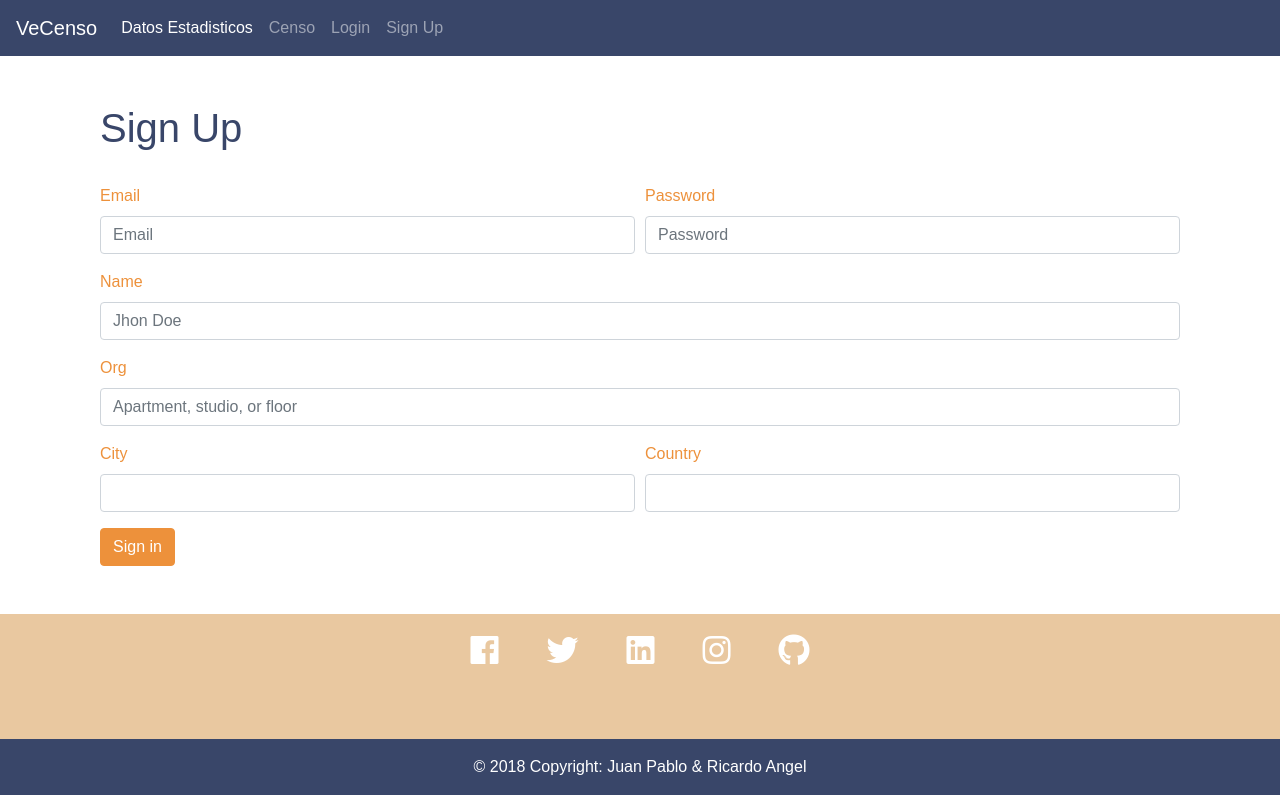
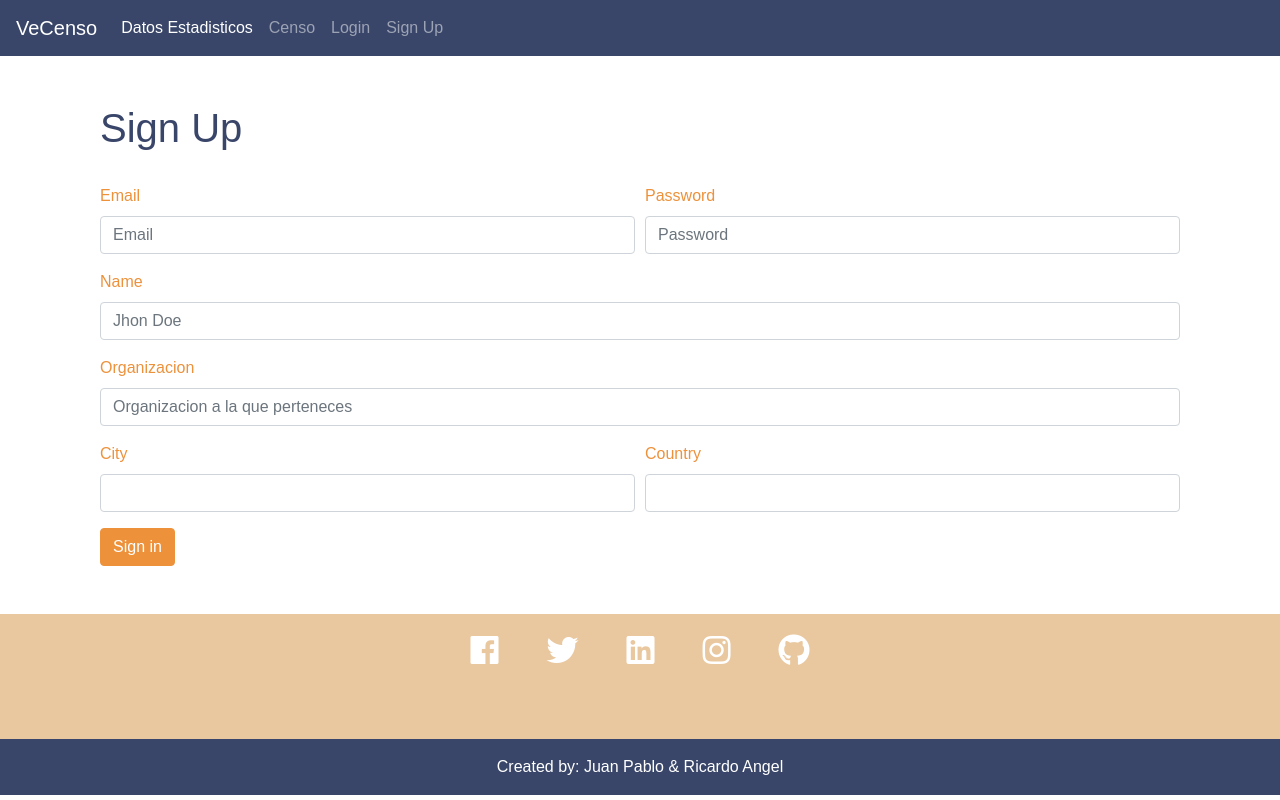
Before and after one commit to jpgonzalez14/censo-venezolano-front, a React (Create React App) app: page /register in a window 1280 px wide. Built offline with nearby package versions, Linux system fonts and the light colour scheme.

Commit message:
arreglos

```diff
--- a/src/components/auth/Register.js
+++ b/src/components/auth/Register.js
@@ -109,11 +109,11 @@ class Register extends Component {
             />
           </div>
           <div className="form-group">
-            <label className="secondary-text-color">Org</label>
+            <label className="secondary-text-color">Organizacion</label>
             <input
               type="text"
               className="form-control"
-              placeholder="Apartment, studio, or floor"
+              placeholder="Organizacion a la que perteneces"
               name="org"
               value={this.state.org}
               onChange={this.onChange}
--- a/src/components/dashboard/PersonList.js
+++ b/src/components/dashboard/PersonList.js
@@ -30,11 +30,8 @@ class PersonList extends React.Component {
     return (
       <div className="col-xs-12 col-md-8">
         <br />
-        <h2 className="primary-text-color">Filterable Table</h2>
-        <p>
-          Type something in the input field to search the table for first names,
-          last names or emails:
-        </p>
+        <h2 className="primary-text-color">Lista de personas censadas</h2>
+        <p>Aqui podras filtar algunos parametros de la informacion:</p>
         <input
           class="form-control"
           id="myInput"
--- a/src/components/dashboard/sidemenu.js
+++ b/src/components/dashboard/sidemenu.js
@@ -19,10 +19,24 @@ class SideMenu extends Component {
             </p>
           </div>
         </div>
+        <br />
+        <div className="alert alert-success" role="alert">
+          Que gusto es tenerte de vuelta <strong> {user.name}</strong>, recuerda
+          que necesitamos de tu ayuda para verificar los datos de las personas
+          censadas.
+        </div>
+        <div class="alert alert-primary" role="alert">
+          Proximamente tendremos <strong>mas filtros de busqueda.</strong>
+        </div>
+        <div className="alert alert-danger" role="alert">
+          La informacion que esta viendo es <strong>confidencial</strong>,
+          recuerda que no debes compartirla.
+        </div>
       </div>
     );
     return (
       <div className="col-xs-12 col-md-4">
+        <br />
         <br /> {authLinks} <br />
       </div>
     );
--- a/src/components/layout/Footer.js
+++ b/src/components/layout/Footer.js
@@ -37,7 +37,7 @@ class Footer extends Component {
         </div>
 
         <div className="footer-copyright text-center py-3 text-primary-color">
-          © 2018 Copyright:
+          Created by:
           <a
             className="text-primary-color"
             href="http://juanpgonzalez.com/"
```
